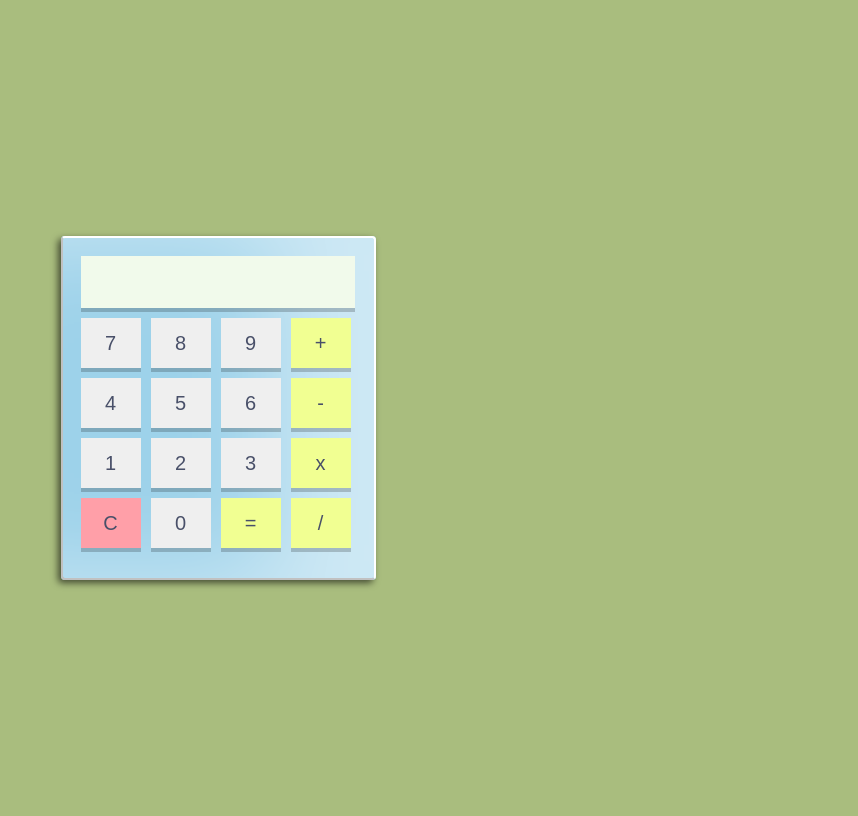
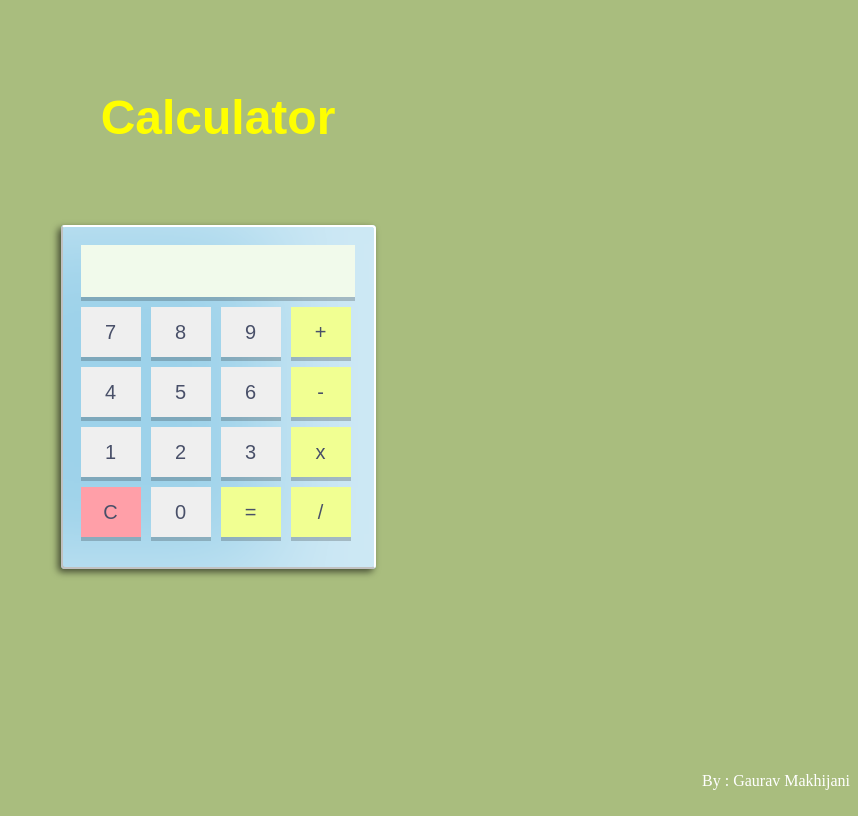
Before and after one commit to GauravMakhijani/calcuator, a plain HTML site: page index.html in a window 1280 px wide. Shown: the whole page, without its empty margins (422-1280 px from the left). Drawn offline with Linux system fonts and the light colour scheme.

Commit message:
add heading and credits

```diff
--- a/index.html
+++ b/index.html
@@ -6,6 +6,7 @@
     <link rel="stylesheet" href="style.css" />
   </head>
   <body>
+    <h1>calculator</h1>
     <div class="container">
       <fieldset id="container">
         <form name="calculator">
@@ -33,6 +34,7 @@
         </form>
       </fieldset>
     </div>
+    <p>By : Gaurav Makhijani</p>
     <script src="script.js"></script>
   </body>
 </html>
--- a/style.css
+++ b/style.css
@@ -1,13 +1,17 @@
 body {
   background-color: #a9bd7e;
 }
-table {
-  margin: auto;
-  background-color: #9dd2ea;
-  width: 295px;
-  height: 325px;
-  text-align: center;
-  border-radius: 4px;
+h1 {
+  display: flex;
+  align-items: center;
+  justify-content: center;
+  height: 8vh;
+  margin-bottom: -152px;
+  margin-top: 85px;
+  font-family: sans-serif;
+  color: yellow;
+  font-size: xxx-large;
+  text-transform: capitalize;
 }
 .container {
   display: flex;
@@ -98,3 +102,9 @@ input:hover {
   margin-bottom: 15px;
   box-shadow: 0 4px #cc7f86;
 }
+p {
+  display: block;
+  text-align: right;
+  margin-top: -25px;
+  color: white;
+}
```
